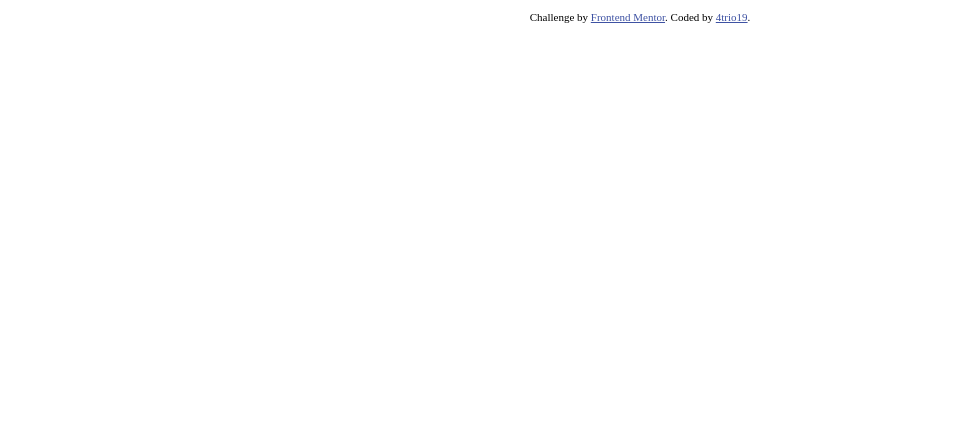
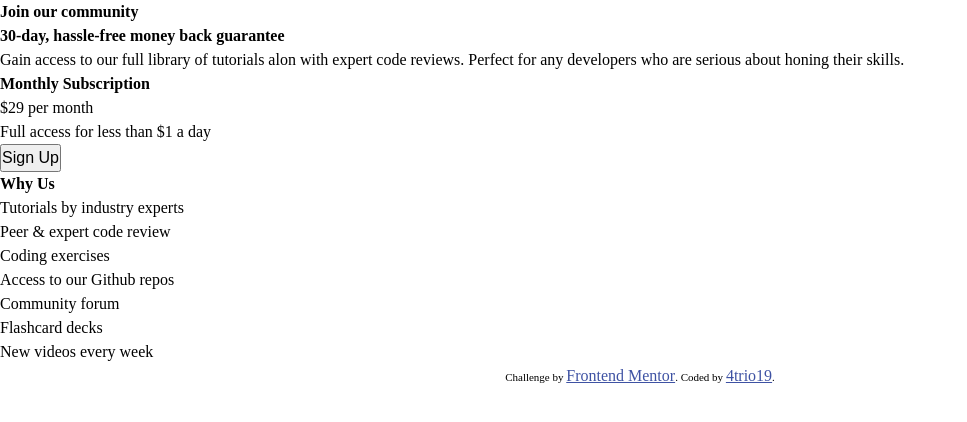
Before and after one commit to 4trio19/singlepricegridcomponent, a plain HTML site: page index.html in a window 1280 px wide. Shown: the whole page, without its empty margins (0-967 px from the left). Drawn offline with Linux system fonts and the light colour scheme.

Commit message:
Add HTML, create CSS directory and file

```diff
--- /dev/null
+++ b/css/style.css
@@ -0,0 +1,7 @@
+*, html, body {
+  margin: 0;
+  padding: 0;
+  box-sizing: border-box;
+  font-size: 16px;
+  line-height: 24px;
+}
--- a/index.html
+++ b/index.html
@@ -3,7 +3,7 @@
 <head>
   <meta charset="UTF-8">
   <meta name="viewport" content="width=device-width, initial-scale=1.0"> <!-- displays site properly based on user's device -->
-
+  <link rel="stylesheet" href="css/style.css">
   <link rel="icon" type="image/png" sizes="32x32" href="./images/favicon-32x32.png">
 
   <title>Frontend Mentor | Single Price Grid Component</title>
@@ -15,7 +15,33 @@
   </style>
 </head>
 <body>
-
+<div class="main-container">
+  <div class="card-container">
+    <div class="headline-container">
+      <h2>Join our community</h2>
+      <h3>30-day, hassle-free money back guarantee</h3>
+      <p>Gain access to our full library of tutorials alon with expert code reviews.  Perfect for any developers who are serious about honing their skills.</p>
+    </div>
+    <div class="cta-container">
+      <h3>Monthly Subscription</h3>
+      <p><span>$29</span> per month</p>
+      <p>Full access for less than $1 a day</p>
+      <button>Sign Up</button>
+    </div>
+    <div class="additional_info-container">
+      <h3>Why Us</h3>
+      <ul>
+        <li>Tutorials by industry experts</li>
+        <li>Peer & expert code review</li>
+        <li>Coding exercises</li>
+        <li>Access to our Github repos</li>
+        <li>Community forum</li>
+        <li>Flashcard decks</li>
+        <li>New videos every week</li>
+      </ul>
+    </div>
+  </div>
+</div>
 
   <footer>
     <p class="attribution">
```
